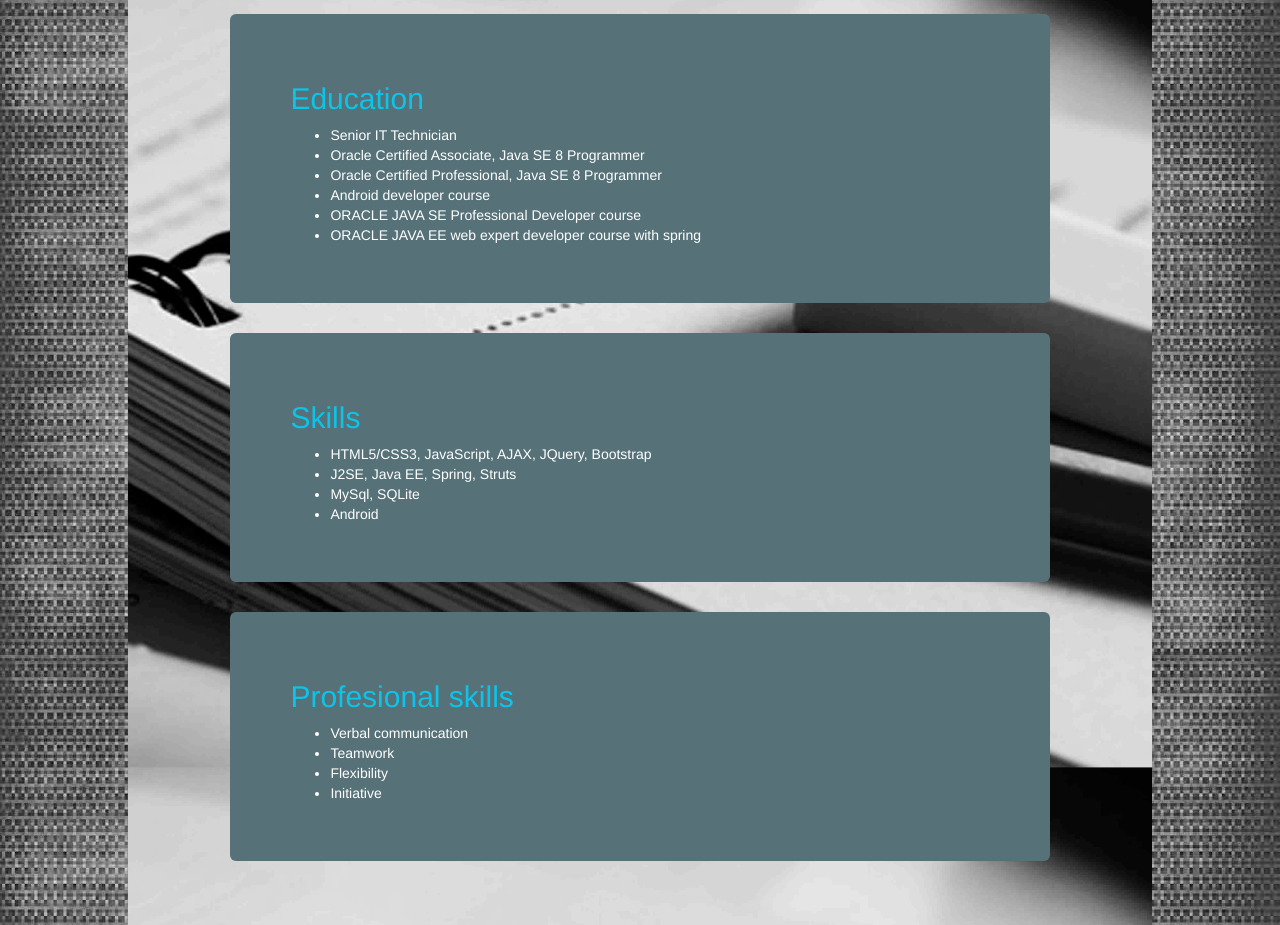
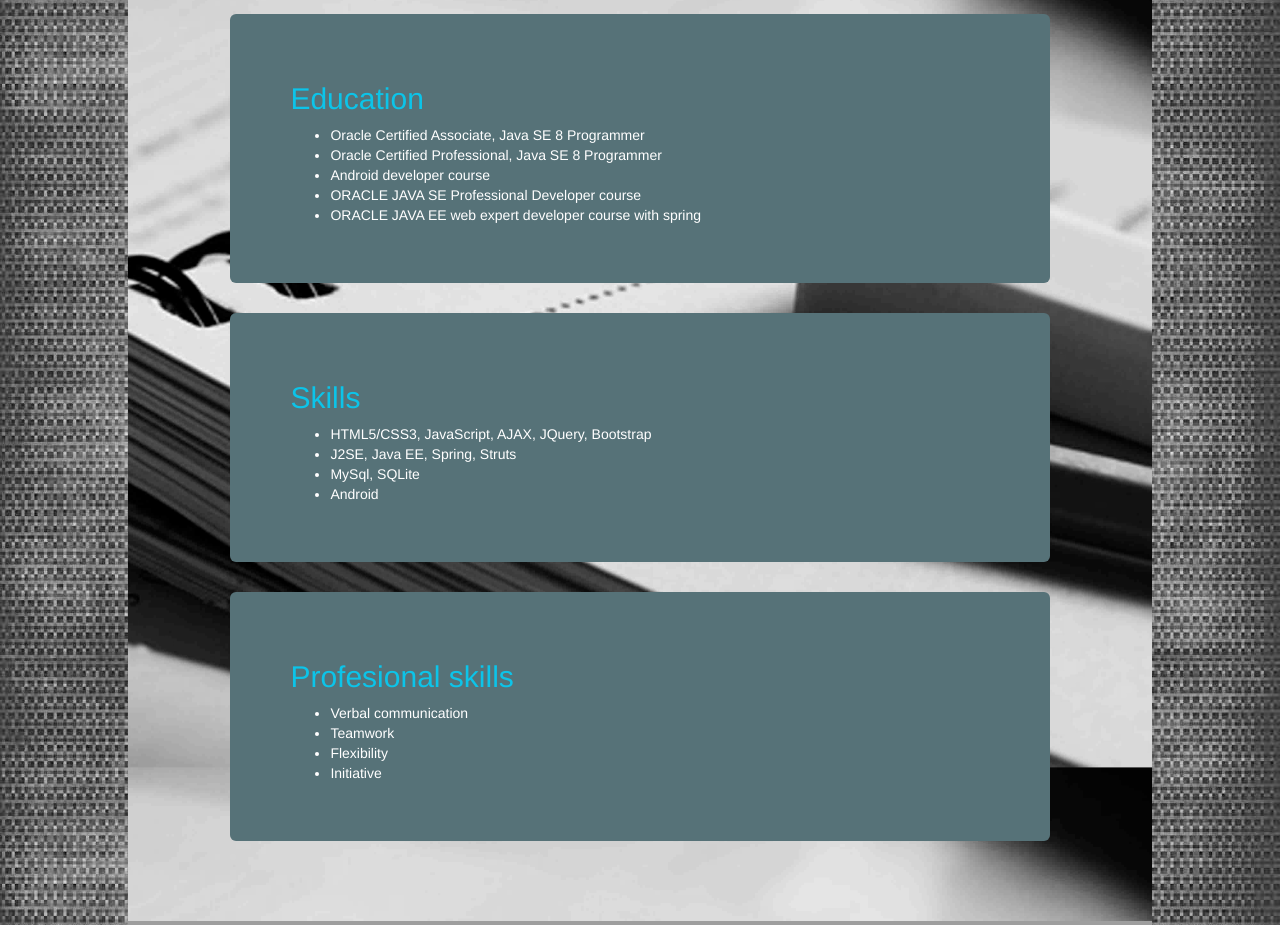
Before and after one commit to jlrodrigo/jlrodrigo.github.com, a plain HTML site: page index.html in a window 1280 px wide. Shown: the part 940-1865 px from the top of the page. Drawn offline with nearby package versions, Linux system fonts and the light colour scheme; grey boxes are pictures that could not be loaded.

Commit message:
Initial commit

```diff
--- a/index.html
+++ b/index.html
@@ -73,7 +73,6 @@
 				<h2 style="color: #0CC4E9;">Education</h2>
 
 				<ul id="education">
-					<li>Senior IT Technician</li>
 					<li>Oracle Certified Associate, Java SE 8 Programmer </li>
 					<li>Oracle Certified Professional, Java SE 8 Programmer </li>
 
```
